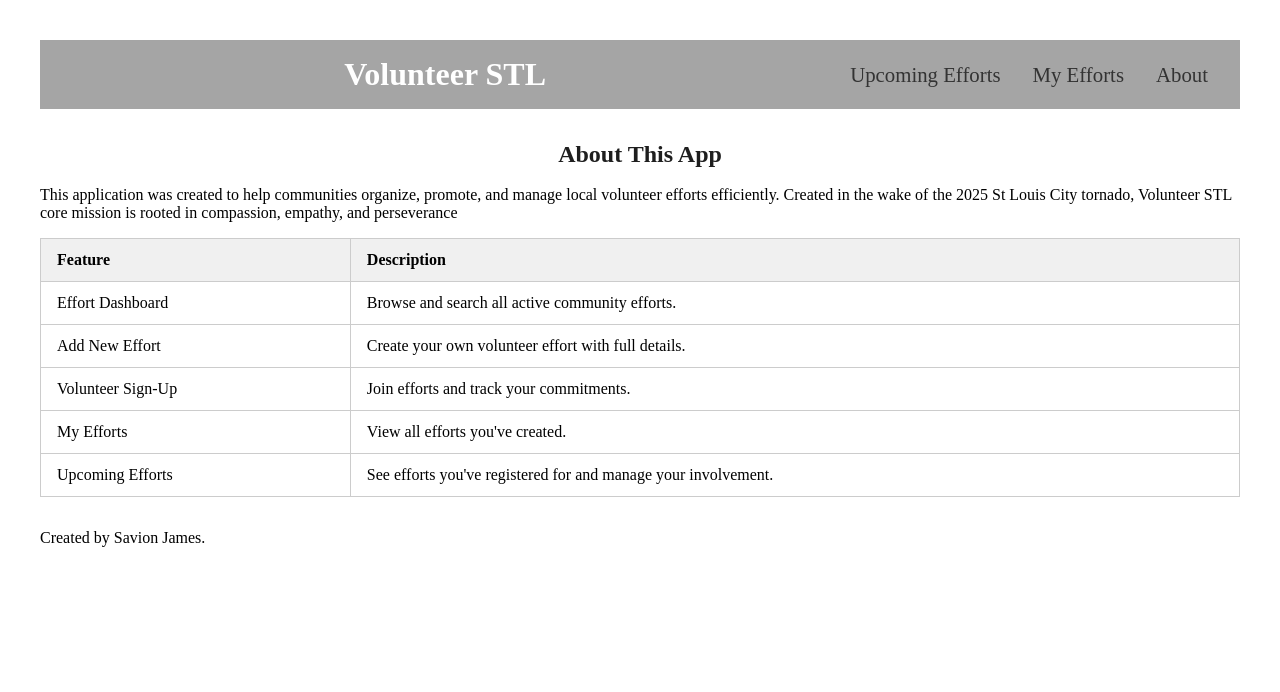
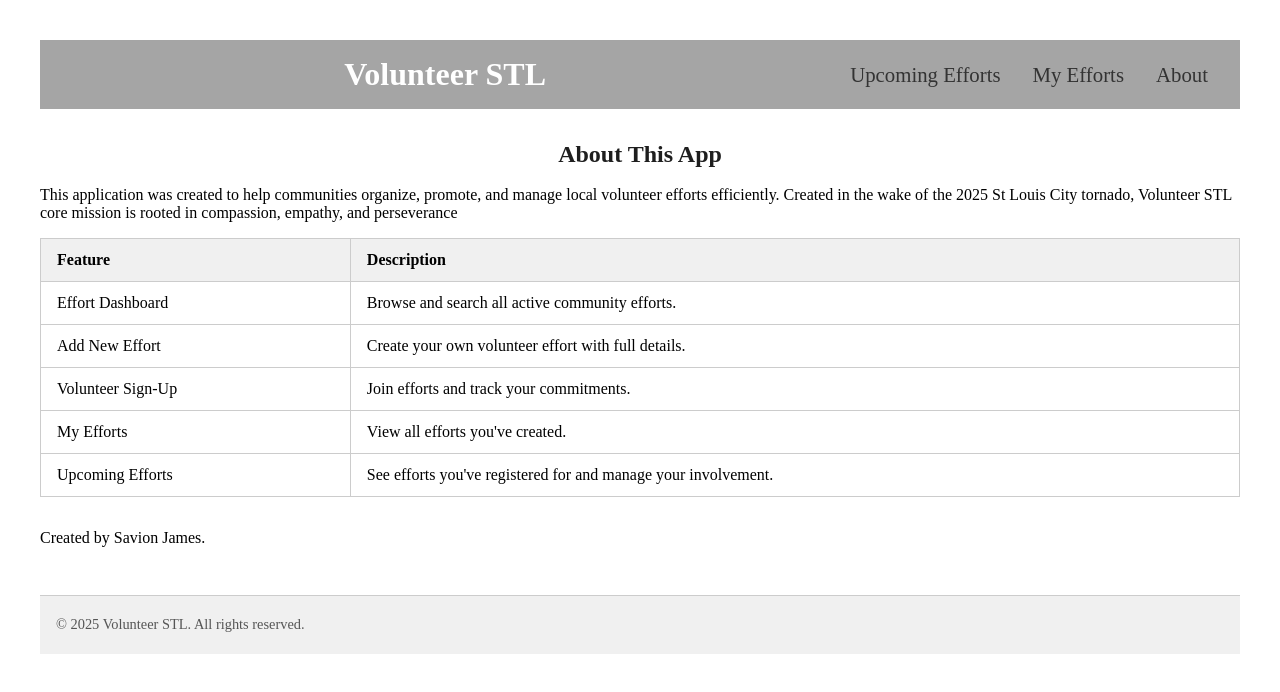
Before and after one commit to Savionrj/SWD-Unit-1-Project-savion-j, a React (Vite) app in the folder Unit-1-Project/: page /about in a window 1280 px wide. Shown: the top 692 px of the page. Built offline with nearby package versions, Linux system fonts and the light colour scheme.

Commit message:
Created footer component

```diff
--- a/Unit-1-Project/src/App.css
+++ b/Unit-1-Project/src/App.css
@@ -379,3 +379,14 @@ textarea {
 .about-table th {
   background-color: #f0f0f0;
 }
+
+/* Footer */
+.footer {
+  margin-top: 3rem;
+  padding: 1rem;
+  background-color: #f0f0f0;
+  color: #555;
+  text-align: center;
+  font-size: 0.9rem;
+  border-top: 1px solid #ccc;
+}
--- a/Unit-1-Project/src/App.jsx
+++ b/Unit-1-Project/src/App.jsx
@@ -6,6 +6,7 @@ import UpcomingEfforts from './components/UpcomingEfforts'
 import MyEfforts from './components/MyEfforts'
 import About from './components/About'
 import './App.css'
+import Footer from './components/Footer';
 
 function App() {
 
@@ -53,6 +54,7 @@ function App() {
           <Route path="/about" element={<About />} />
         </Routes>
       </Router >
+      <Footer />
     </>
   )
 }
--- /dev/null
+++ b/Unit-1-Project/src/components/Footer.jsx
@@ -0,0 +1,7 @@
+export default function Footer() {
+  return (
+    <footer className="footer">
+      <p>&copy; {new Date().getFullYear()} Volunteer STL. All rights reserved.</p>
+    </footer>
+  );
+}
```
